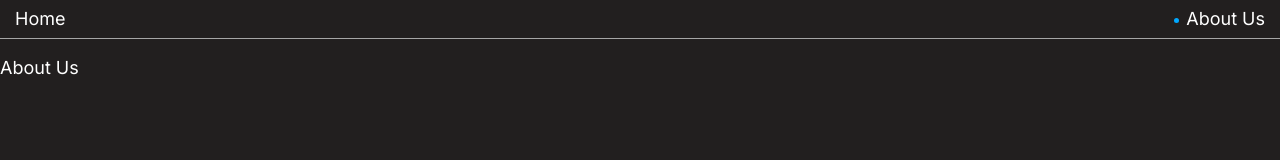
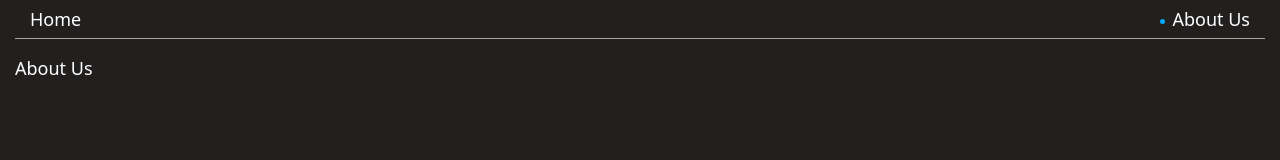
Before and after one commit to Eastynfromeast/a22-nyt-bestsellers, a Next.js app: page /about-us in a window 1280 px wide. Shown: the top 160 px of the page. Built offline with nearby package versions, Linux system fonts and the light colour scheme.

Commit message:
add fetch fn on home page

```diff
--- a/app/layout.tsx
+++ b/app/layout.tsx
@@ -2,11 +2,15 @@ import type { Metadata } from "next";
 import { Inter } from "next/font/google";
 import "../styles/globals.css";
 import Header from "@/components/header";
+import styles from "@/styles/common.module.css";
 
 const inter = Inter({ subsets: ["latin"] });
 
 export const metadata: Metadata = {
-	title: "A22 NYT BestSellers",
+	title: {
+		template: "%s | A22 NYT BestSellers",
+		default: "Nulnu's NYT BestSellers",
+	},
 	description: "Assignment 22 - Practice it all! ",
 };
 
@@ -16,8 +20,8 @@ export default function RootLayout({
 	children: React.ReactNode;
 }>) {
 	return (
-		<html lang="en">
-			<body className={inter.className}>
+		<html lang="en" className={inter.className}>
+			<body className={styles.container}>
 				<Header />
 				{children}
 			</body>
--- /dev/null
+++ b/styles/common.module.css
@@ -0,0 +1,6 @@
+.container {
+	width: 100%;
+	max-width: 1920px;
+	margin: 0 auto;
+	padding: 0 15px;
+}
```
Also changed, not shown: app/(home)/page.tsx (+18 -1 lines), app/utils/type.ts (added, +15 -0 lines), app/utils/constants.ts (renamed from app/constants.ts).
